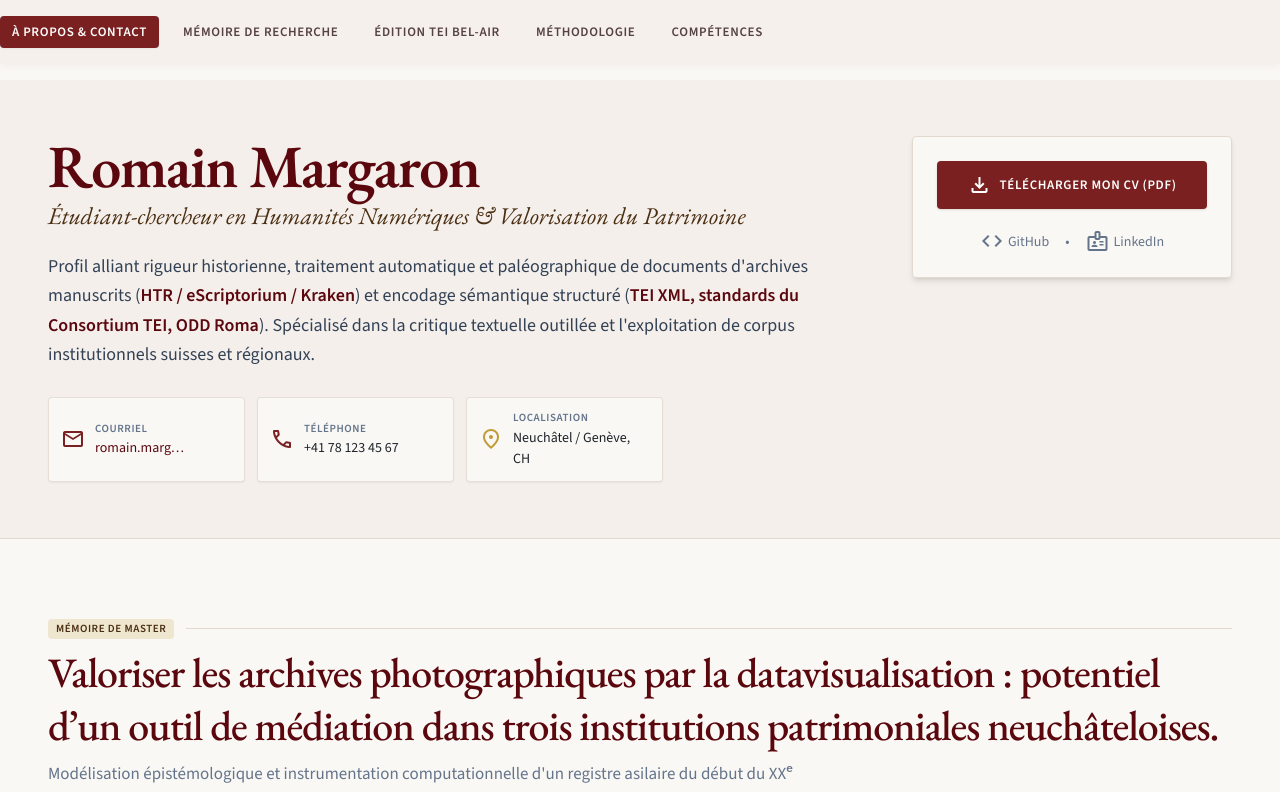
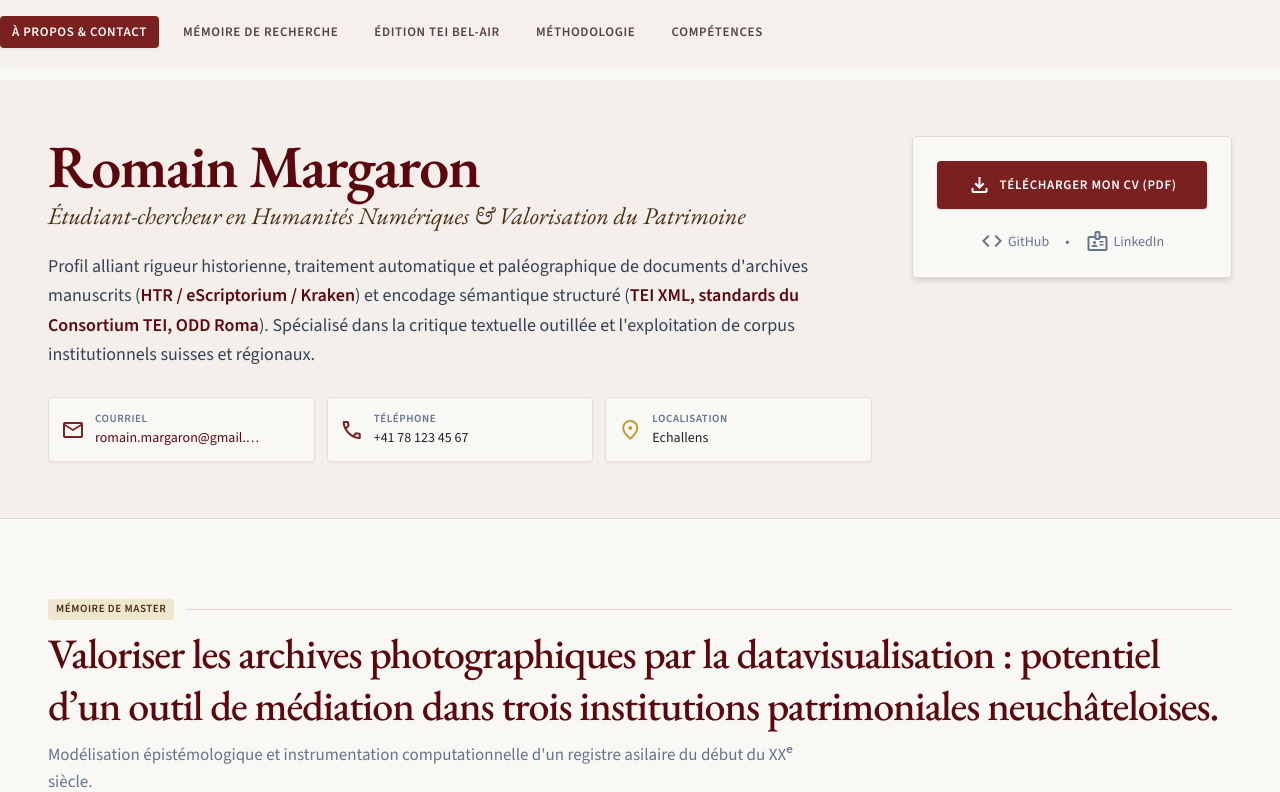
Before and after one commit to mroylem/romainmargaron.io, a React (Vite) app: page / in a window 1280 px wide. Shown: the top 792 px of the page. Built offline with nearby package versions, Linux system fonts and the light colour scheme.

Commit message:
maj infos

```diff
--- a/src/components/Footer.tsx
+++ b/src/components/Footer.tsx
@@ -33,37 +33,6 @@ export const Footer: React.FC<FooterProps> = ({ onOpenLegalModal, onOpenTeiReade
 
           {/* Col 2 */}
           <div className="flex flex-col gap-2">
-            <span className="text-[13px] font-semibold text-[#171c23] uppercase tracking-wider">
-              Corpus &amp; Projets
-            </span>
-            <ul className="flex flex-col gap-1.5 text-[14px] text-[#334155]">
-              <li>
-                <button
-                  onClick={onOpenTeiReader}
-                  className="hover:text-[#5b070e] transition-colors underline-offset-4 hover:underline text-left cursor-pointer"
-                >
-                  Édition critique XML-TEI du Fonds Bel-Air
-                </button>
-              </li>
-              <li>
-                <a
-                  href="https://github.com/mroylem/transcription_Bel-Air"
-                  target="_blank"
-                  rel="noreferrer"
-                  className="hover:text-[#5b070e] transition-colors underline-offset-4 hover:underline"
-                >
-                  Protocoles de collation &amp; HTR eScriptorium / Kraken
-                </a>
-              </li>
-              <li>
-                <button
-                  onClick={() => onOpenLegalModal('ontologies')}
-                  className="hover:text-[#5b070e] transition-colors underline-offset-4 hover:underline text-left cursor-pointer"
-                >
-                  Ontologies CIDOC-CRM &amp; Graphes de connaissances
-                </button>
-              </li>
-            </ul>
           </div>
 
           {/* Col 3 */}
@@ -73,11 +42,11 @@ export const Footer: React.FC<FooterProps> = ({ onOpenLegalModal, onOpenTeiReade
             </span>
             <div className="flex flex-col gap-2 text-[14px] text-[#334155]">
               <a
-                href="mailto:romain.margaron@unine.ch"
+                href="mailto:romain.margaron@gmail.com"
                 className="inline-flex items-center gap-2 hover:text-[#5b070e] transition-colors"
               >
                 <span className="material-symbols-outlined text-[18px] text-[#7A2021]">mail</span>
-                <span>romain.margaron@unine.ch</span>
+                <span>romain.margaron@gmail.com</span>
               </a>
               <a
                 href="https://github.com/mroylem"
--- a/src/components/HeroSection.tsx
+++ b/src/components/HeroSection.tsx
@@ -48,21 +48,21 @@ export const HeroSection: React.FC<HeroSectionProps> = ({ onOpenCvModal }) => {
           </p>
 
           {/* Contact grid */}
-          <div className="grid grid-cols-1 sm:grid-cols-2 lg:grid-cols-4 gap-3 pt-2">
+          <div className="grid grid-cols-1 sm:grid-cols-2 lg:grid-cols-3 gap-3 pt-2">
             {/* Courriel */}
             <div className="flex items-center gap-2.5 p-3 rounded bg-[#FAF8F5] border border-[#E2DACD]/80 text-[#1E232A] shadow-xs hover:border-[#7A2021] transition-colors relative group">
               <span className="material-symbols-outlined text-[#7A2021] text-[20px] shrink-0">mail</span>
               <div className="min-w-0 flex-1 flex flex-col">
                 <span className="text-[11px] font-semibold text-[#64748B] uppercase tracking-wider">Courriel</span>
                 <a
-                  href="mailto:romain.margaron@unine.ch"
+                  href="mailto:romain.margaron@gmail.com"
                   className="text-[14px] text-[#5b070e] hover:underline truncate font-medium"
                 >
-                  romain.margaron@unine.ch
+                  romain.margaron@gmail.com
                 </a>
               </div>
               <button
-                onClick={() => handleCopy('romain.margaron@unine.ch', 'courriel')}
+                onClick={() => handleCopy('romain.margaron@gmail.com', 'courriel')}
                 title="Copier le courriel"
                 className="opacity-0 group-hover:opacity-100 transition-opacity p-1 hover:bg-[#F4EFEB] rounded text-[#64748B] hover:text-[#5b070e]"
               >
@@ -100,7 +100,7 @@ export const HeroSection: React.FC<HeroSectionProps> = ({ onOpenCvModal }) => {
               <span className="material-symbols-outlined text-[#C29B38] text-[20px] shrink-0">location_on</span>
               <div className="min-w-0 flex flex-col">
                 <span className="text-[11px] font-semibold text-[#64748B] uppercase tracking-wider">Localisation</span>
-                <span className="text-[14px] text-[#1E232A] font-medium">Neuchâtel / Genève, CH</span>
+                <span className="text-[14px] text-[#1E232A] font-medium">Echallens</span>
               </div>
             </div>
           </div>
```
